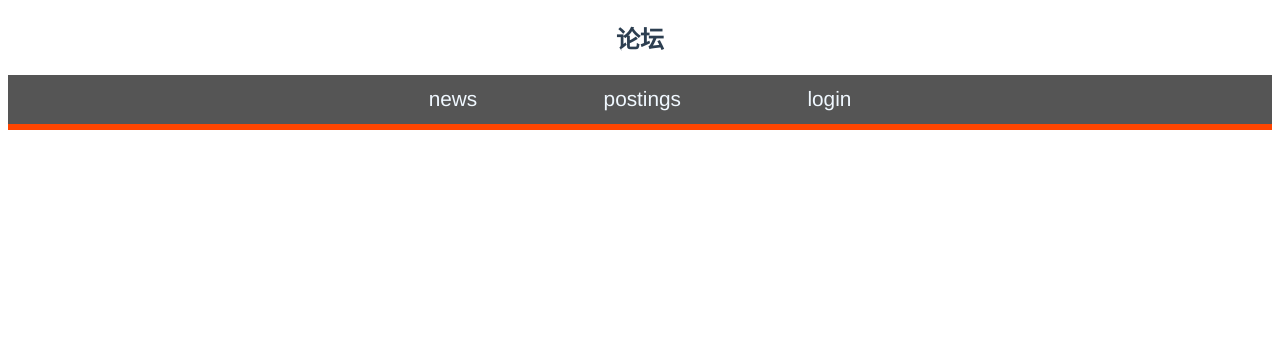
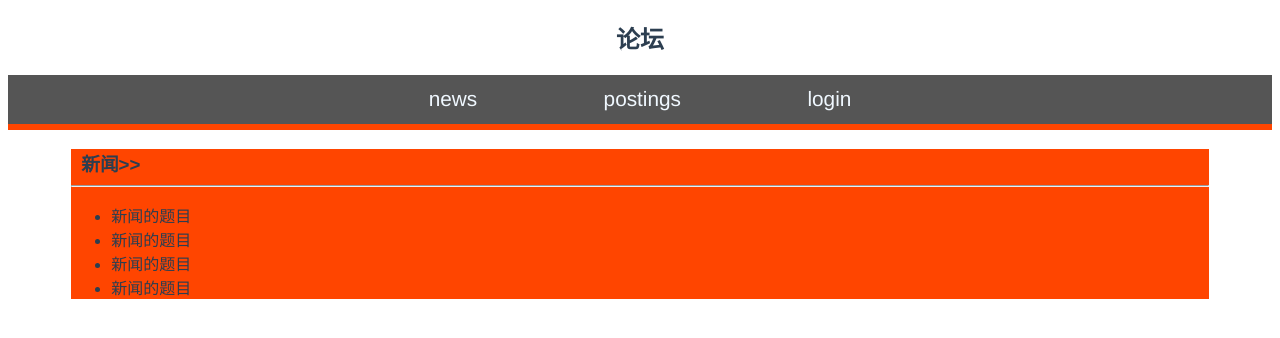
Before and after one commit to YexiaobaiandJie/my_1_rep, a Vue app in the folder tribune/: page /news in a window 1280 px wide. Shown: the top 338 px of the page. Built offline with nearby package versions, Linux system fonts and the light colour scheme.

Commit message:
路由完成

```diff
--- a/tribune/package.json
+++ b/tribune/package.json
@@ -10,7 +10,8 @@
     "build": "node build/build.js"
   },
   "dependencies": {
-    "vue": "^2.5.2"
+    "vue": "^2.5.2",
+    "vue-router": "^3.0.1"
   },
   "devDependencies": {
     "autoprefixer": "^7.1.2",
--- a/tribune/src/App.vue
+++ b/tribune/src/App.vue
@@ -6,13 +6,13 @@
       <h2>论坛</h2>
     </div>
     <div class="head">
-      <span class="s1" to="/news" v-bind:class="{here:ishere1}" v-on:mouseover="trueishere1" v-on:mouseout="falseishere1">news</span>
-      <span class="s1" v-bind:class="{here:ishere2}" v-on:mouseover="trueishere2" v-on:mouseout="falseishere2">postings</span>
-      <span class="s1" v-bind:class="{here:ishere3}" v-on:mouseover="trueishere3" v-on:mouseout="falseishere3">login</span>
+      <router-link to="/news" class="a">news</router-link>
+      <router-link to="/postings" class="a">postings</router-link>
+      <router-link to="/news" class="a">login</router-link>
     </div>
     <div class="underline"></div>
-    <!-- <News></News>
-    <Postings></Postings> -->
+    <router-view></router-view>
+
   </div>
 </template>
 
@@ -30,31 +30,11 @@ export default {
   },
   data(){
     return{
-      ishere1:false,
-      ishere2:false,
-      ishere3:false
+
     }
   },
   methods:{
-    trueishere1:function(){
-      this.ishere1=true
-    },
-    falseishere1:function(){
-      this.ishere1=false
-    },
 
-    trueishere2:function(){
-      this.ishere2=true
-    },
-    falseishere2:function(){
-      this.ishere2=false
-    },
-    trueishere3:function(){
-      this.ishere3=true
-    },
-    falseishere3:function(){
-      this.ishere3=false
-    }
 
   }
   }
@@ -75,11 +55,17 @@ export default {
   padding-bottom:1%;
   font-size:130%;
 }
-.s1{
+/* .s1{
   color:aliceblue;
   margin-left:5%;
   margin-right:5%;
   cursor:default;
+} */
+.a{
+  color:aliceblue;
+  text-decoration:none;
+  margin-left:5%;
+  margin-right:5%;
 }
 .here{
   color:#ff4500;
--- a/tribune/src/components/news.vue
+++ b/tribune/src/components/news.vue
@@ -1,5 +1,14 @@
 <template>
-    <div>{{message}}</div>
+    <div class="content">
+        <div class="newtitle">
+            <h3>新闻>></h3>
+        </div>
+        <hr />
+
+        <ul>
+            <li  v-for="newitem in newitems" class="newitemstyle">{{newitem.title}}</li>
+        </ul>
+    </div>
 </template>
 
 
@@ -7,12 +16,43 @@
 export default{
     data(){
         return{
-            message:"this is the news component"
+            message:"this is the news component",
+            newitems:[
+                {
+                    title:"新闻的题目",
+                    date:"2018-08-01"
+                },
+                {
+                    title:"新闻的题目",
+                    date:"2018-08-01"
+                },
+                {
+                    title:"新闻的题目",
+                    date:"2018-08-01"
+                },
+                {
+                    title:"新闻的题目",
+                    date:"2018-08-01"
+                }
+            ]
         }
     }
 }
 </script>
 
-<style>
-
+<style scoped>
+.content{
+    width:90%;
+    margin-left:5%;
+    height:100%;
+    background:#ff4500;
+}
+.newtitle{
+    text-align:left;
+    padding-left:10px;
+    margin-bottom:-10px;
+}
+.newitemstyle{
+    text-align: left;
+}
 </style>
--- a/tribune/src/components/postings.vue
+++ b/tribune/src/components/postings.vue
@@ -1,5 +1,7 @@
 <template>
-<div>{{message}}</div>
+<div>
+    <div>{{message}}</div>
+</div>
 </template>
 
 <script>
--- a/tribune/src/main.js
+++ b/tribune/src/main.js
@@ -2,12 +2,28 @@
 // (runtime-only or standalone) has been set in webpack.base.conf with an alias.
 import Vue from 'vue'
 import App from './App'
-
+import VRouter from 'vue-router'
+import News from './components/news'
+import Postings from './components/postings'
 Vue.config.productionTip = false
-
+Vue.use(VRouter)
+let router = new VRouter({
+  mode:'history',
+  routes:[
+    {
+      path:'/news',
+      component: News
+    },
+    {
+      path:'/postings',
+      component: Postings
+    }
+  ]
+})
 /* eslint-disable no-new */
 new Vue({
   el: '#app',
+  router,
   components: { App },
   template: '<App/>'
 })
```
Also changed, not shown: 1 other file (tests, documents, lock files or other folders).
